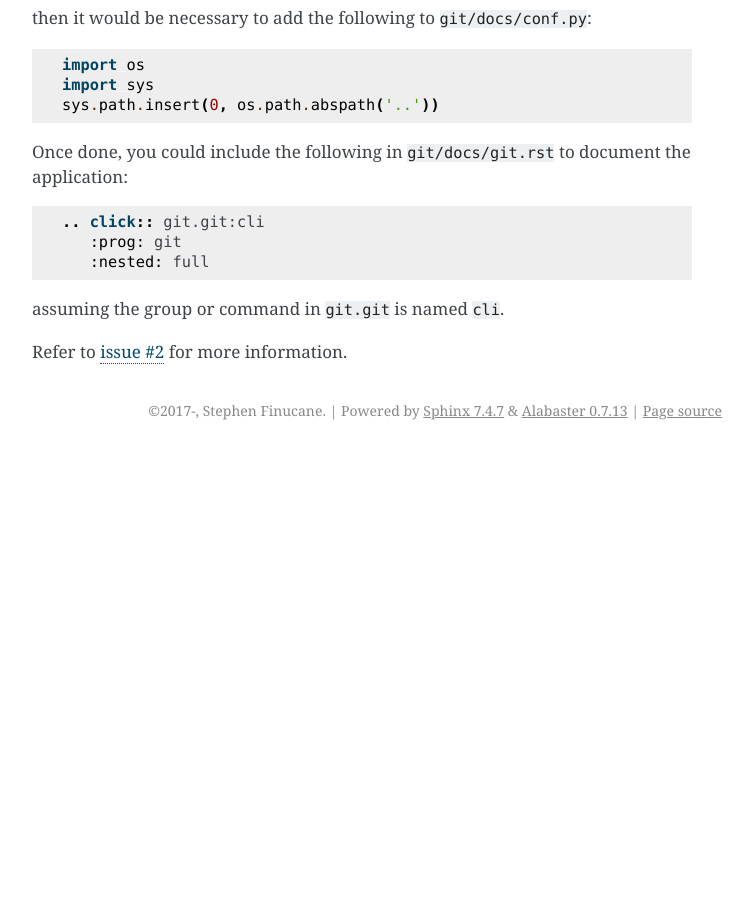
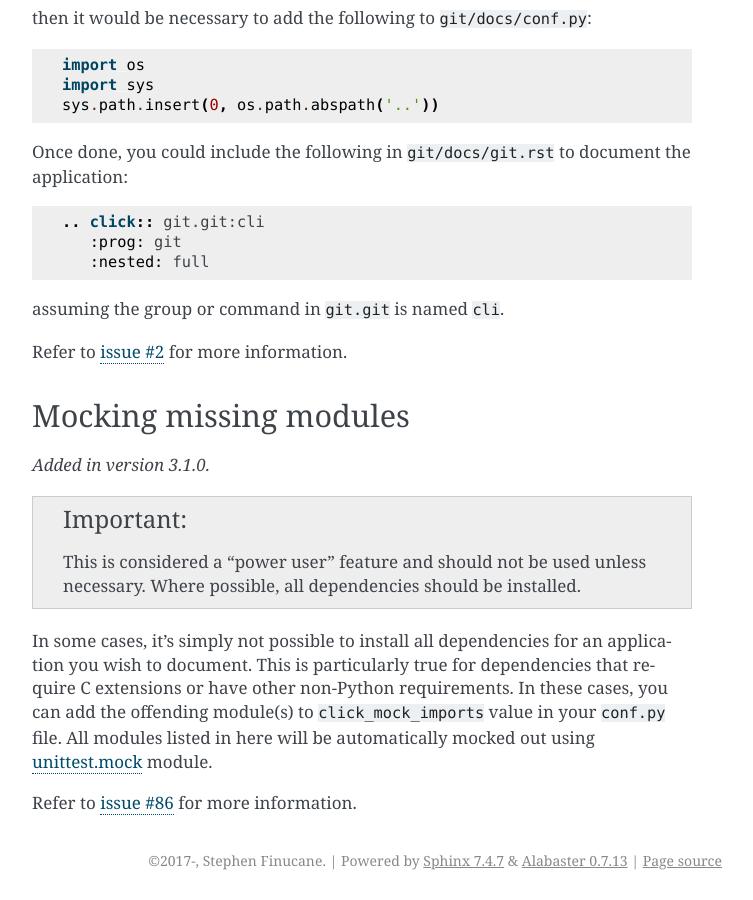
Before and after one commit to click-contrib/sphinx-click, a Sphinx documentation site: the page built from docs/usage.rst, in a window 1280 px wide and 900 px high, scrolled down 3628 px. Shown: the whole window, without its empty margins (388-1141 px from the left). Built offline with Sphinx 7.4.7, drawn with Linux system fonts in a browser that asks for light colours; before the commit the page ends 4078 px from its top, so only the background shows below that; some of the changed text lies outside the part shown.

Commit message:
Add support for mocking of modules
Add a new config option, 'click_mock_imports', that can be used to list
modules that should be mocked when building documentation. This is not
expected to be widely used but can help some users out of a hole.

Signed-off-by: Stephen Finucane <stephen@that.guru>
Closes: #86

```diff
--- a/docs/usage.rst
+++ b/docs/usage.rst
@@ -64,6 +64,7 @@ Once enabled, *sphinx-click* enables automatic documentation for
 .. _Sphinx standard domain: http://www.sphinx-doc.org/en/stable/domains.html#the-standard-domain
 .. |click.core.BaseCommand| replace:: ``click.core.BaseCommand``
 .. _click.core.BaseCommand: http://click.pocoo.org/6/api/#click.BaseCommand
+
 
 Example
 -------
@@ -203,8 +204,32 @@ the application:
 
 assuming the group or command in ``git.git`` is named ``cli``.
 
-Refer to `issue #2 <https://github.com/click-contrib/sphinx-click/issues/2>`__
-for more information.
+Refer to `issue #2`__ for more information.
+
+.. __: https://github.com/click-contrib/sphinx-click/issues/2
+
+
+Mocking missing modules
+-----------------------
+
+.. versionadded:: 3.1.0
+
+.. important::
+
+    This is considered a "power user" feature and should not be used unless
+    necessary. Where possible, all dependencies should be installed.
+
+In some cases, it's simply not possible to install all dependencies for an
+application you wish to document. This is particularly true for dependencies
+that require C extensions or have other non-Python requirements. In these
+cases, you can add the offending module(s) to ``click_mock_imports`` value in
+your ``conf.py`` file. All modules listed in here will be automatically mocked
+out using `unittest.mock`_ module.
+
+Refer to `issue #86`__ for more information.
+
+.. __: https://github.com/click-contrib/sphinx-click/issues/86
 
 .. |CommandCollection| replace:: :code:`CommandCollection`
 .. _CommandCollection: https://click.palletsprojects.com/en/7.x/api/#click.CommandCollection
+.. _unittest.mock: https://docs.python.org/3/library/unittest.mock.html
```
Also changed, not shown: 1 other file.
